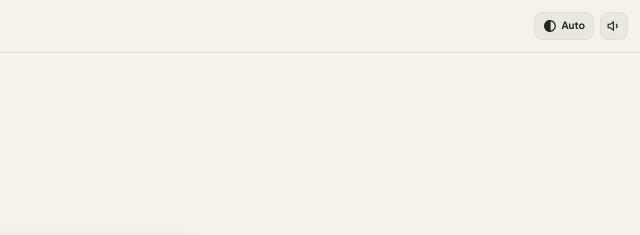
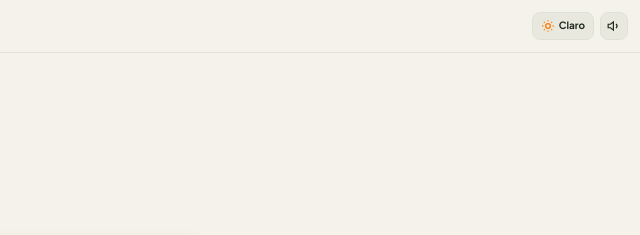
Before and after one commit to caramescatalina-dotcom/conquista-la-bandera, a plain HTML site: page index.html in a window 1280 px wide. Shown: the top 235 px of the page, 640-1280 px from the left. Drawn offline with nearby package versions, Linux system fonts and the light colour scheme.

Commit message:
Quitar modo sistema. (Claro u oscuro unicas opciones)

```diff
--- a/index.html
+++ b/index.html
@@ -772,38 +772,32 @@
   <script>
     (function initAppearanceSelector() {
       const THEME_KEY = 'clb_theme_pref';
-      const ORDER = ['auto', 'light', 'dark'];
-      const LABELS = { auto: 'Auto', light: 'Claro', dark: 'Oscuro' };
+      const ORDER = ['light', 'dark'];
+      const LABELS = { light: 'Claro', dark: 'Oscuro' };
       const ICONS = {
         light: '<svg class="w-3.5 h-3.5 text-[#FF7900]" viewBox="0 0 24 24" fill="none" stroke="currentColor" stroke-width="2.2"><circle cx="12" cy="12" r="4"/><path d="M12 2v2m0 16v2M4.93 4.93l1.41 1.41m11.32 11.32l1.41 1.41M2 12h2m16 0h2M4.93 19.07l1.41-1.41m11.32-11.32l1.41-1.41"/></svg>',
-        dark: '<svg class="w-3.5 h-3.5 text-[#75C894]" viewBox="0 0 24 24" fill="none" stroke="currentColor" stroke-width="2.2"><path d="M21 12.79A9 9 0 1 1 11.21 3 7 7 0 0 0 21 12.79z"/></svg>',
-        auto: '<svg class="w-3.5 h-3.5" viewBox="0 0 24 24" fill="none" stroke="currentColor" stroke-width="2.2"><circle cx="12" cy="12" r="9"/><path d="M12 3a9 9 0 0 0 0 18V3z" fill="currentColor"/></svg>'
+        dark: '<svg class="w-3.5 h-3.5 text-[#75C894]" viewBox="0 0 24 24" fill="none" stroke="currentColor" stroke-width="2.2"><path d="M21 12.79A9 9 0 1 1 11.21 3 7 7 0 0 0 21 12.79z"/></svg>'
       };
 
       const htmlEl = document.documentElement;
       const metaTheme = document.getElementById('metaThemeColor');
-      const mediaQuery = window.matchMedia('(prefers-color-scheme: light)');
       const cycleBtn = document.getElementById('btnCycleTheme');
       const iconSlot = document.getElementById('themeIconSlot');
       const labelText = document.getElementById('themeLabelText');
 
       function applyTheme(pref) {
-        const effectiveLight = pref === 'light' || (pref === 'auto' && mediaQuery.matches);
-        htmlEl.classList.toggle('theme-light', effectiveLight);
-        htmlEl.classList.toggle('theme-dark', !effectiveLight);
-        if (metaTheme) metaTheme.setAttribute('content', effectiveLight ? '#F4F2EB' : '#171D1A');
-        if (iconSlot) iconSlot.innerHTML = ICONS[pref] || ICONS.auto;
-        if (labelText) labelText.textContent = LABELS[pref] || 'Auto';
+        const isDark = pref === 'dark';
+        htmlEl.classList.toggle('theme-light', !isDark);
+        htmlEl.classList.toggle('theme-dark', isDark);
+        if (metaTheme) metaTheme.setAttribute('content', isDark ? '#171D1A' : '#F4F2EB');
+        if (iconSlot) iconSlot.innerHTML = ICONS[pref] || ICONS.light;
+        if (labelText) labelText.textContent = LABELS[pref] || 'Claro';
         if (cycleBtn) cycleBtn.title = `Tema: ${LABELS[pref]} (tocá para cambiar)`;
       }
 
-      let currentPref = localStorage.getItem(THEME_KEY) || 'auto';
-      if (!ORDER.includes(currentPref)) currentPref = 'auto';
+      let currentPref = localStorage.getItem(THEME_KEY) || 'light';
+      if (!ORDER.includes(currentPref)) currentPref = 'light';
       applyTheme(currentPref);
-
-      mediaQuery.addEventListener('change', () => {
-        if ((localStorage.getItem(THEME_KEY) || 'auto') === 'auto') applyTheme('auto');
-      });
 
       if (cycleBtn) {
         cycleBtn.addEventListener('click', () => {
```
